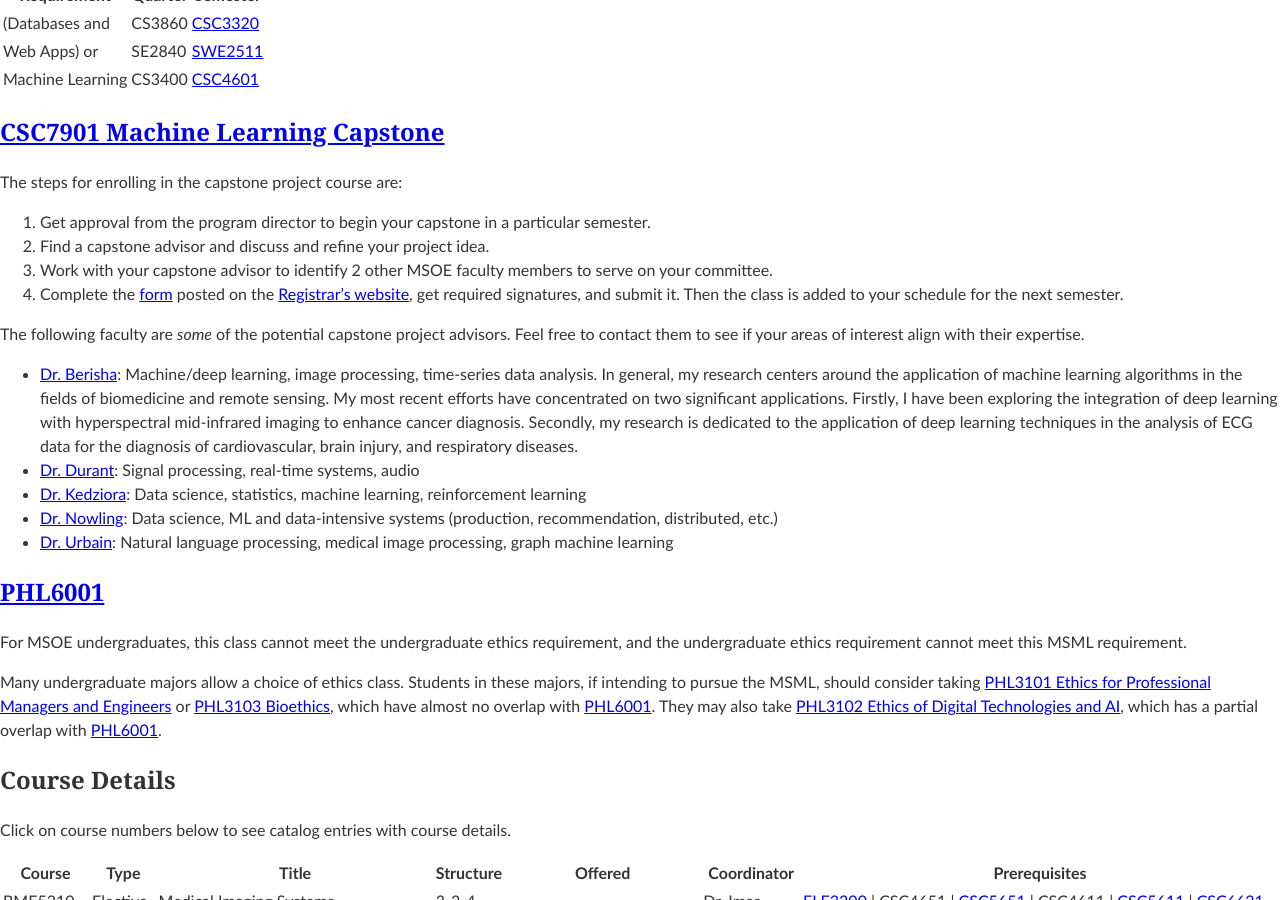
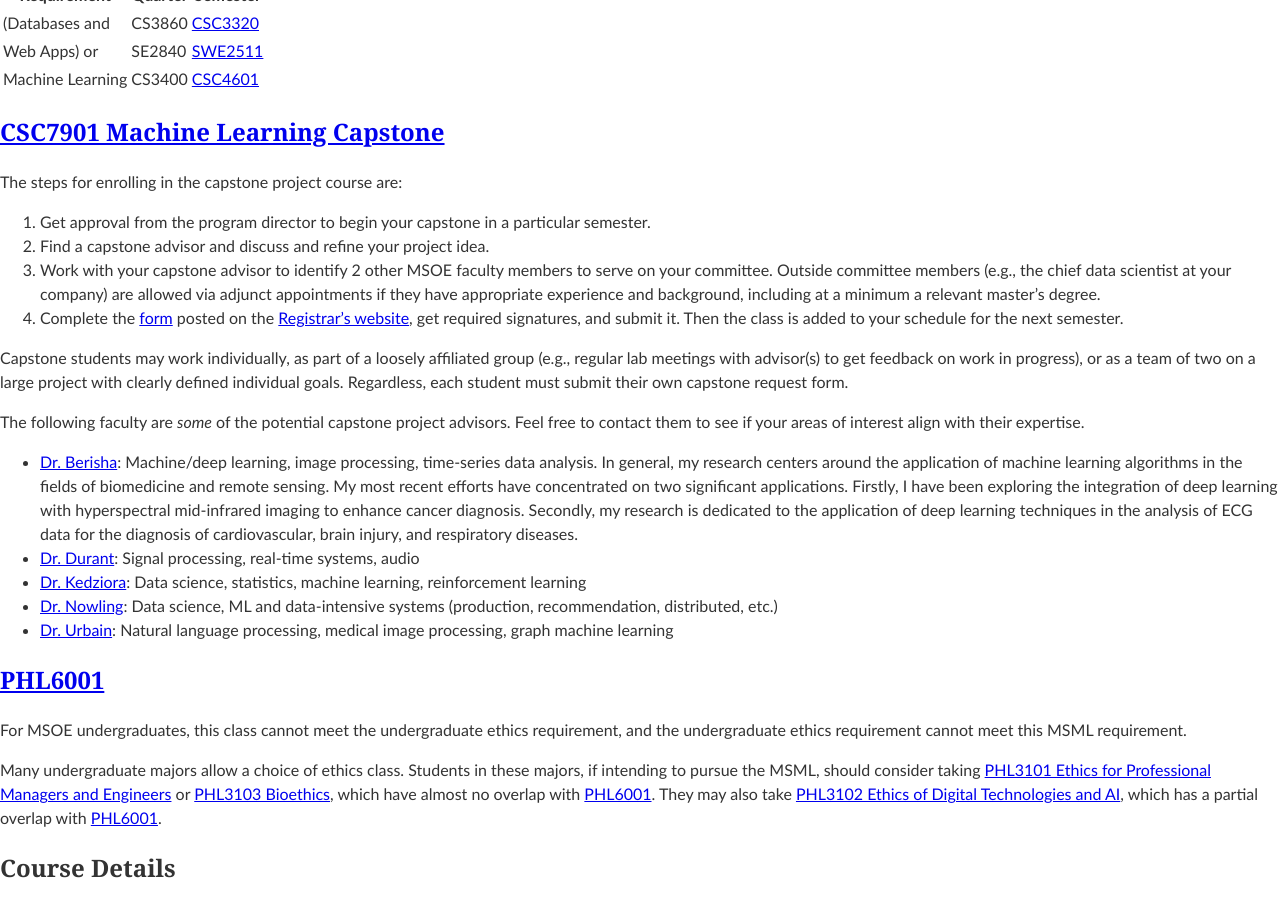
Before and after one commit to edurant/edurant.github.io, a Jekyll site: the page built from advising/msml.md, in a window 1280 px wide and 900 px high, scrolled down 5185 px. Built offline with Jekyll 4.4.1, drawn with Linux system fonts in a browser that asks for light colours; our own code applies the rules of GitHub Pages for plain Markdown files.

Commit message:
CSC7901: clarified that small group projects and outside committee members are allowed

```diff
--- a/advising/msml.md
+++ b/advising/msml.md
@@ -157,8 +157,10 @@
 The steps for enrolling in the capstone project course are:
 1. Get approval from the program director to begin your capstone in a particular semester.
 1. Find a capstone advisor and discuss and refine your project idea.
-1. Work with your capstone advisor to identify 2 other MSOE faculty members to serve on your committee.
+1. Work with your capstone advisor to identify 2 other MSOE faculty members to serve on your committee. Outside committee members (e.g., the chief data scientist at your company) are allowed via adjunct appointments if they have appropriate experience and background, including at a minimum a relevant master's degree.
 1. Complete the [form](https://msoe.s3.amazonaws.com/files/resources/msml-capstone-request-form-eecs-semesters-fillable.pdf) posted on the [Registrar's website](https://www.msoe.edu/academics/departments/registrar/independent-study-forms/), get required signatures, and submit it. Then the class is added to your schedule for the next semester.
+
+Capstone students may work individually, as part of a loosely affiliated group (e.g., regular lab meetings with advisor(s) to get feedback on work in progress), or as a team of two on a large project with clearly defined individual goals. Regardless, each student must submit their own capstone request form.
 
 The following faculty are *some* of the potential capstone project advisors. Feel free to contact them to see if your areas of interest align with their expertise.
 * [Dr. Berisha][Dr. Berisha]: Machine/deep learning, image processing, time-series data analysis. In general, my research centers around the application of machine learning algorithms in the fields of biomedicine and remote sensing. My most recent efforts have concentrated on two significant applications. Firstly, I have been exploring the integration of deep learning with hyperspectral mid-infrared imaging to enhance cancer diagnosis. Secondly, my research is dedicated to the application of deep learning techniques in the analysis of ECG data for the diagnosis of cardiovascular, brain injury, and respiratory diseases.
```
